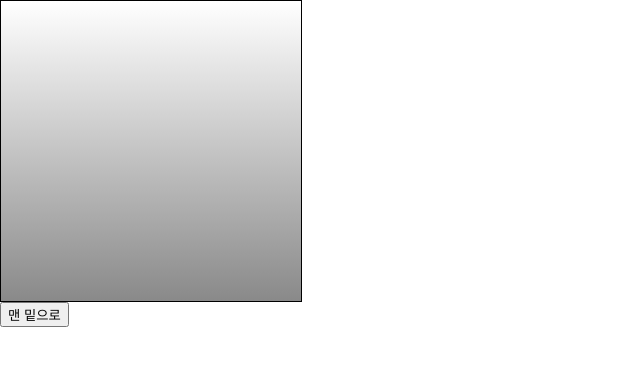
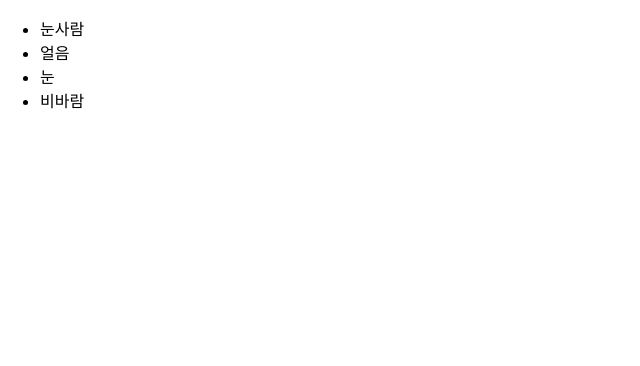
Before and after one commit to KyungOhKim/learning-react, a React (Create React App) app: page / in a window 1280 px wide. Shown: the top 366 px of the page, without its empty margins (0-640 px from the left). Built offline with nearby package versions, Linux system fonts and the light colour scheme.

Commit message:
6.2.2 App 컴포넌트에서 예제 컴포넌트 렌더링

```diff
--- a/src/App.js
+++ b/src/App.js
@@ -1,16 +1,9 @@
 import React, { Component } from "react";
-import ScrollBox from "./ScrollBox";
+import IterationSample from "./IterationSample";
 
 class App extends Component {
   render() {
-    return (
-      <div>
-        <ScrollBox ref={(ref) => (this.scrollBox = ref)} />
-        <button onClick={() => this.scrollBox.scrollToBottom()}>
-          맨 밑으로
-        </button>
-      </div>
-    );
+    return <IterationSample />;
   }
 }
 
```
